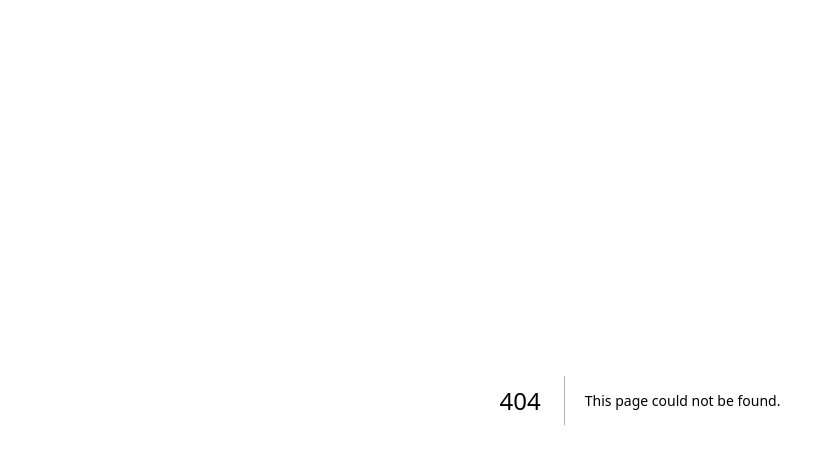
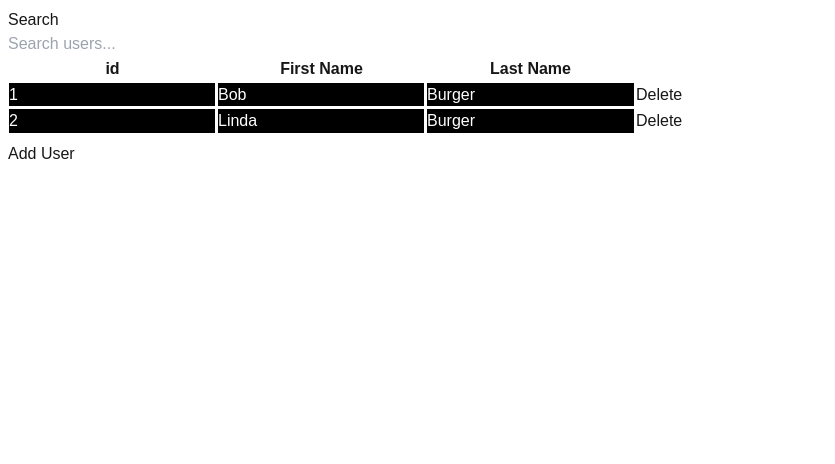
Before and after one commit to alexlop29/next.js, a Next.js app: page /users in a window 1280 px wide. Before the commit this address had no page. Shown: the top 464 px of the page, without its empty margins (0-835 px from the left). Built offline with nearby package versions, Linux system fonts and the light colour scheme.

Commit message:
[1] Add a minimal user management config

```diff
--- /dev/null
+++ b/src/app/users/page.tsx
@@ -0,0 +1,174 @@
+"use client";
+import { useState, useEffect } from "react";
+
+// comps
+import {
+  createColumnHelper,
+  flexRender,
+  getCoreRowModel,
+  useReactTable,
+} from "@tanstack/react-table";
+
+type User = {
+  id: number;
+  firstName: string;
+  lastName: string;
+  email: string;
+};
+
+const users: User[] = [
+  {
+    id: 1,
+    firstName: "Bob",
+    lastName: "Burger",
+    email: "bob@gmail.com",
+  },
+  {
+    id: 2,
+    firstName: "Linda",
+    lastName: "Burger",
+    email: "linda@gmail.com",
+  },
+];
+
+const columnHelper = createColumnHelper<User>();
+
+const columns = [
+  columnHelper.accessor("id", {
+    cell: (info) => info.getValue(),
+    footer: (info) => info.column.id,
+  }),
+  columnHelper.accessor("firstName", {
+    cell: (info) => info.getValue(),
+    header: () => <span>First Name</span>,
+    footer: (info) => info.column.id,
+  }),
+  columnHelper.accessor((row) => row.lastName, {
+    id: "lastName",
+    cell: (info) => <i>{info.getValue()}</i>,
+    header: () => <span>Last Name</span>,
+    footer: (info) => info.column.id,
+  }),
+];
+
+const Page = () => {
+  const [data, setData] = useState(() => [...users]);
+  const [filter, setFilter] = useState(false);
+  const [search, setSearch] = useState("");
+  const [filterData, setFilterData] = useState<User[]>([]);
+
+  useEffect(() => {
+    if (search.trim() !== "") {
+      setFilterData(
+        data.filter((user: User) =>
+          Object.values(user)
+            .join(" ")
+            .toLowerCase()
+            .includes(search.toLowerCase())
+        )
+      );
+      setFilter(true);
+    } else {
+      setFilter(false);
+    }
+  }, [search, data]);
+
+  const table = useReactTable({
+    data: filter ? filterData : data,
+    columns,
+    getCoreRowModel: getCoreRowModel(),
+  });
+
+  const handleAddUser = () => {
+    setData((prev) => [
+      ...prev,
+      {
+        id: prev.length + 1,
+        firstName: "",
+        lastName: "",
+        email: "",
+      },
+    ]);
+  };
+
+  const handleUpdate = (rowId: number, key: keyof User, value: string) => {
+    setData((prev) =>
+      prev.map((row) =>
+        row.id === rowId ? { ...row, [key]: value } : row
+      )
+    );
+  };
+
+  return (
+    <div className="p-2">
+      <div>
+        <div>Search</div>
+        <div>
+          <input
+            type="text"
+            value={search}
+            onChange={(e) => setSearch(e.target.value)}
+            placeholder="Search users..."
+            className="text-black"
+          />
+        </div>
+      </div>
+      <table>
+        <thead>
+          {table.getHeaderGroups().map((headerGroup) => (
+            <tr key={headerGroup.id}>
+              {headerGroup.headers.map((header) => (
+                <th key={header.id}>
+                  {header.isPlaceholder
+                    ? null
+                    : flexRender(
+                        header.column.columnDef.header,
+                        header.getContext()
+                      )}
+                </th>
+              ))}
+            </tr>
+          ))}
+        </thead>
+        <tbody>
+          {table.getRowModel().rows.map((row) => (
+            <tr key={row.id}>
+              {row.getVisibleCells().map((cell) => (
+                <td key={cell.id}>
+                  <input
+                    className="outline text-white bg-black"
+                    type="text"
+                    defaultValue={cell.getValue() as string}
+                    onBlur={(e) =>
+                      handleUpdate(
+                        row.original.id,
+                        cell.column.id as keyof User,
+                        e.target.value
+                      )
+                    }
+                  />
+                </td>
+              ))}
+              <td>
+                <button
+                  onClick={() =>
+                    setData((prev) =>
+                      prev.filter((user) => user.id !== row.original.id)
+                    )
+                  }
+                >
+                  Delete
+                </button>
+              </td>
+            </tr>
+          ))}
+        </tbody>
+      </table>
+      <button onClick={handleAddUser} className="mt-2">
+        Add User
+      </button>
+    </div>
+  );
+};
+
+export default Page;
```
Also changed, not shown: package.json (+6 -5 lines), 2 other files (tests, documents, lock files or other folders).
